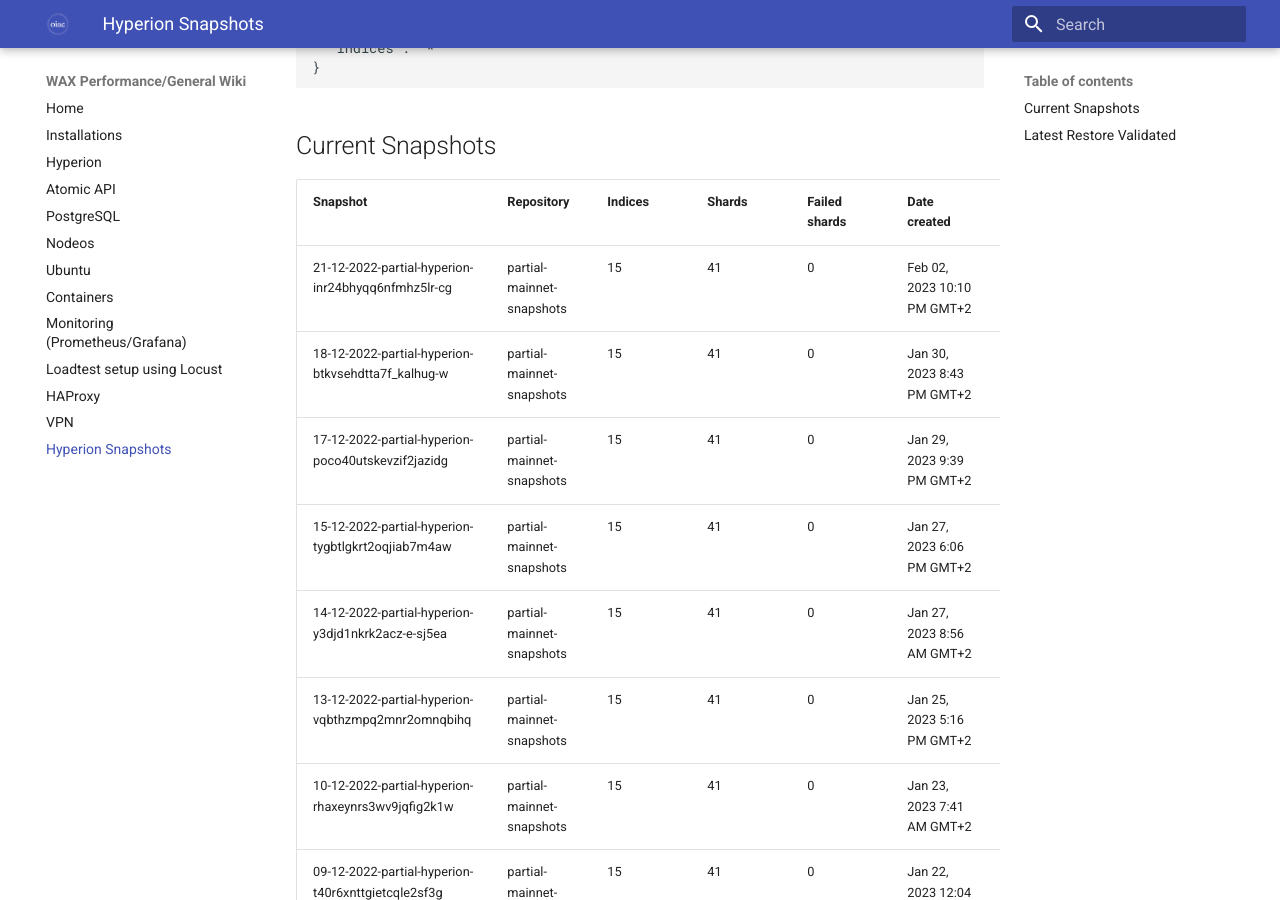
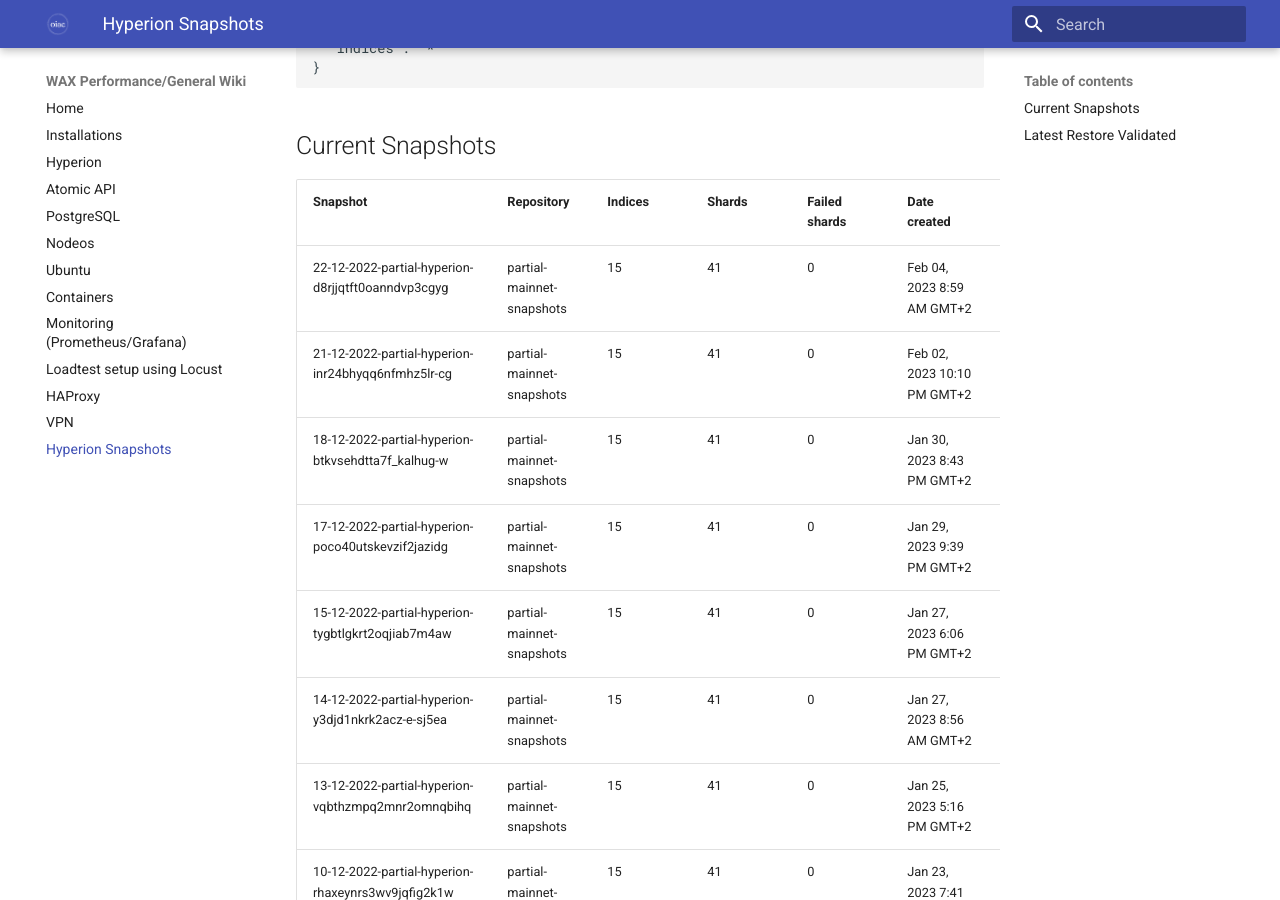
Before and after one commit to oneinacillian/wiki, an MkDocs documentation site: the page built from docs/snapshots.md, in a window 1280 px wide and 900 px high, scrolled down 2022 px. Built offline with MkDocs 1.6.1 and Material for MkDocs 9.7.7, drawn with Linux system fonts in a browser that asks for light colours.

Commit message:
Added snapshot data from 22/12/2022

```diff
--- a/docs/snapshots.md
+++ b/docs/snapshots.md
@@ -60,6 +60,7 @@
 
 | Snapshot                                           | Repository                | Indices | Shards | Failed shards | Date created                | Duration |
 |----------------------------------------------------|---------------------------|---------|--------|---------------|-----------------------------|----------|
+| 22-12-2022-partial-hyperion-d8rjjqtft0oanndvp3cgyg | partial-mainnet-snapshots | 15      | 41     | 0             | Feb 04, 2023 8:59 AM GMT+2  | 34s      |
 | 21-12-2022-partial-hyperion-inr24bhyqq6nfmhz5lr-cg | partial-mainnet-snapshots | 15      | 41     | 0             | Feb 02, 2023 10:10 PM GMT+2 | 55s      |
 | 18-12-2022-partial-hyperion-btkvsehdtta7f_kalhug-w | partial-mainnet-snapshots | 15      | 41     | 0             | Jan 30, 2023 8:43 PM GMT+2  | 24s      |
 | 17-12-2022-partial-hyperion-poco40utskevzif2jazidg | partial-mainnet-snapshots | 15      | 41     | 0             | Jan 29, 2023 9:39 PM GMT+2  | 47s      |
```
